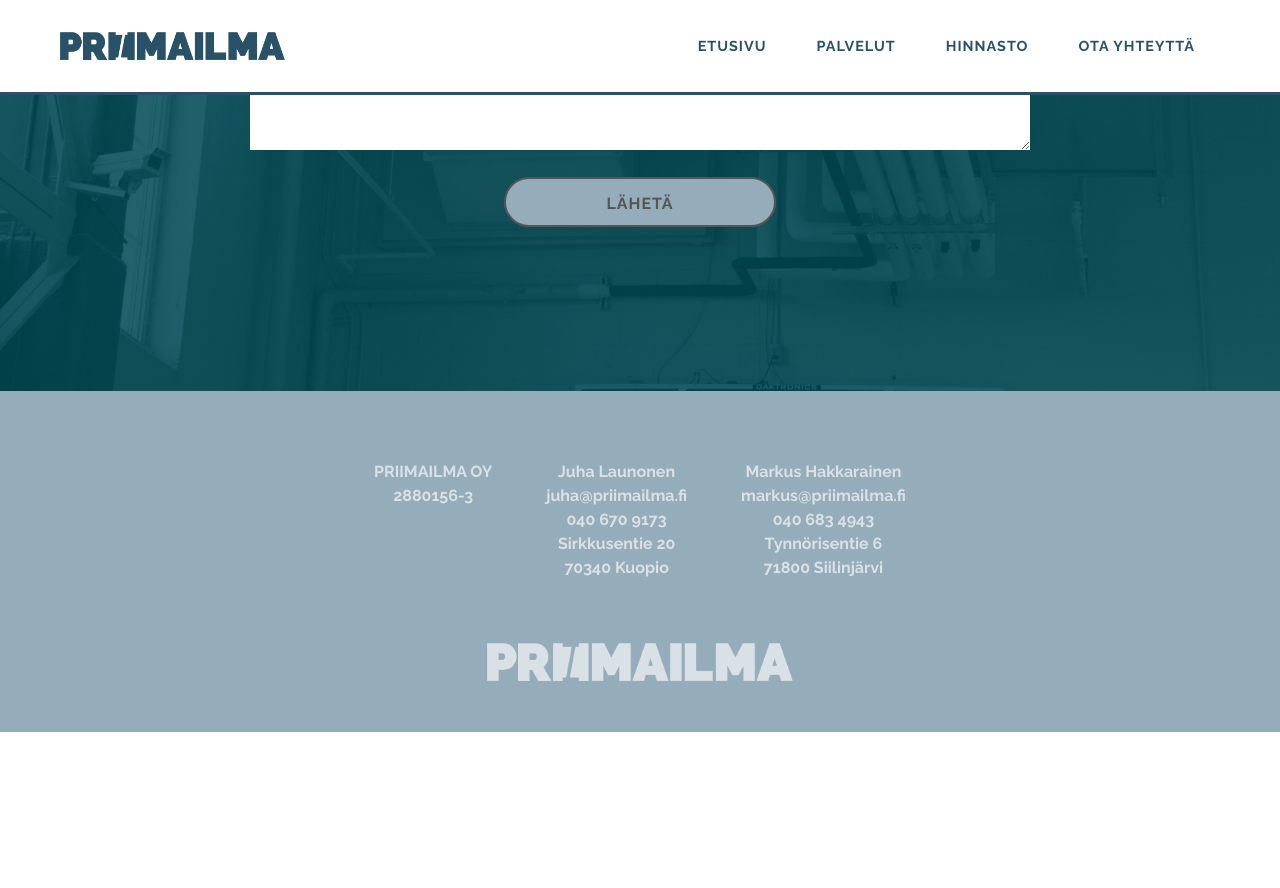
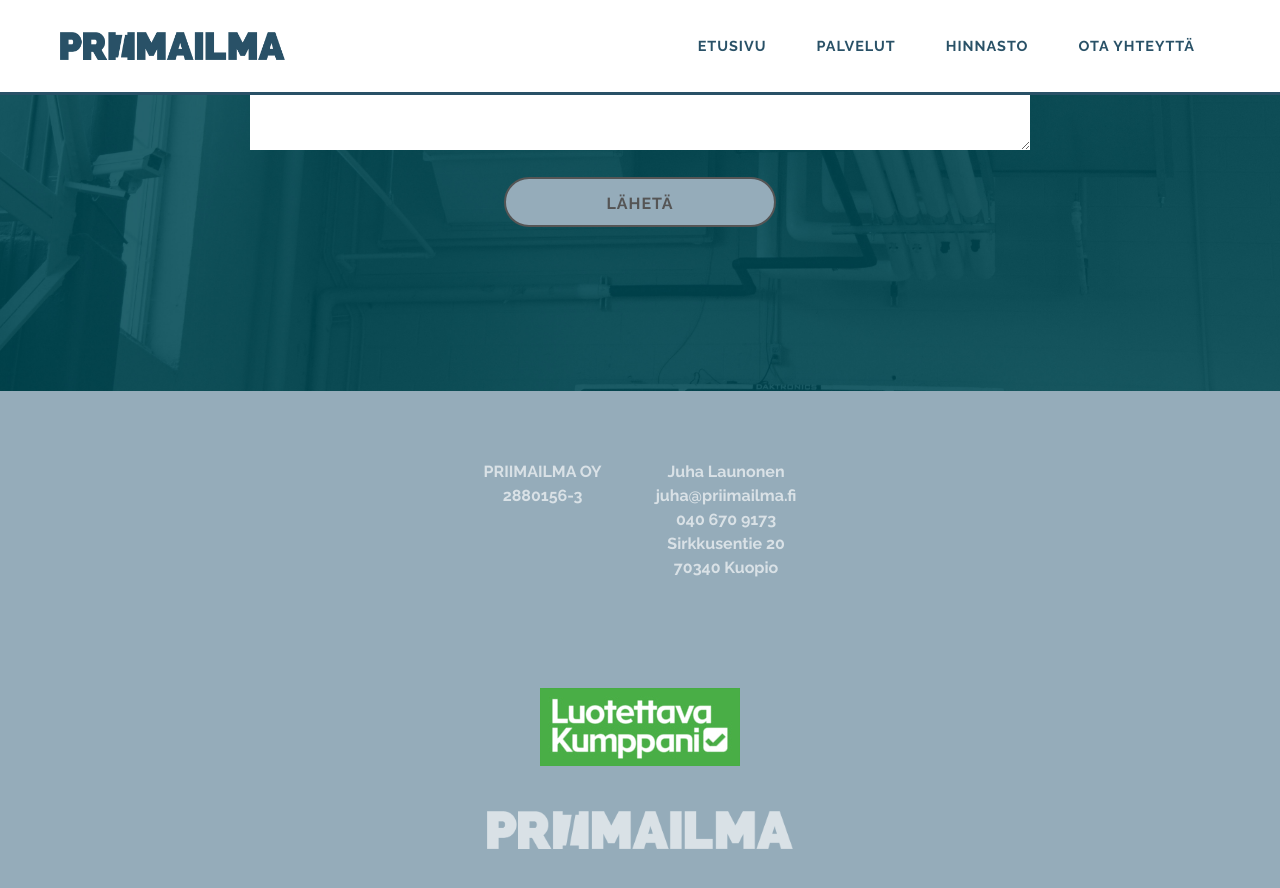
Before and after one commit to priimailma/priimailma.github.io, a Jekyll site: the page built from index.html, in a window 1280 px wide and 900 px high, scrolled down 3047 px. Shown: the top 888 px of the window. Built offline with Jekyll 4.4.1, drawn with Linux system fonts in a browser that asks for light colours; before the commit the page ends 3779 px from its top, so only the background shows below that.

Commit message:
remove markus, add luotettava kumppani logo

```diff
--- a/_includes/components/footer.html
+++ b/_includes/components/footer.html
@@ -13,15 +13,11 @@
             <span>Sirkkusentie 20</span>
             <span>70340 Kuopio</span>
         </div>
+    </div>
 
-        <div>
-            <span>Markus Hakkarainen</span>
-            <span>markus@priimailma.fi</span>
-            <span>040 683 4943</span>
-            <span>Tynnörisentie 6</span>
-            <span>71800 Siilinjärvi</span>
-        </div>
-    </div>
+    <a class="footer__link" href="https://www.tilaajavastuu.fi/fi/pikatarkistus/?yt=2880156-3">
+        <img src="/img/luotettava_kumppani.jpg" alt="LuotettavaKumppaniyritys PRIIMAILMA OY" />
+    </a>
 
     <img class="footer__logo" src="/img/logo_white.png" alt="Priimailma Oy logo">
 </footer>
--- a/_sass/_footer.scss
+++ b/_sass/_footer.scss
@@ -28,6 +28,13 @@
         &__logo {
             height: auto !important;
         }
+
+        &__link {
+            margin: 5vh 0;
+            display: flex;
+            align-items: center;
+            height: 100%;
+        }
     }
 
     &__contacts {
```
Also changed, not shown: img/luotettava_kumppani.jpg (added).
